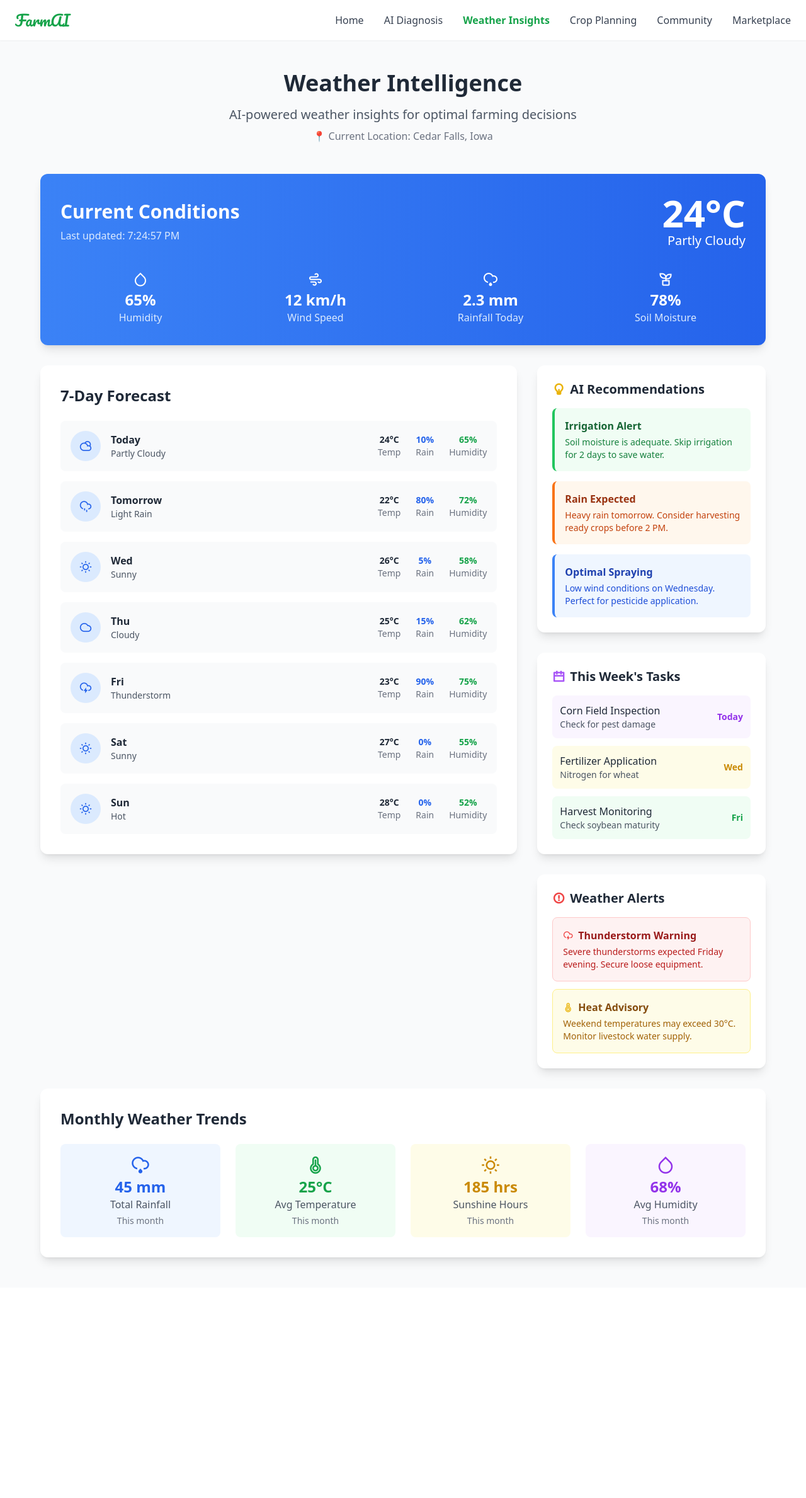
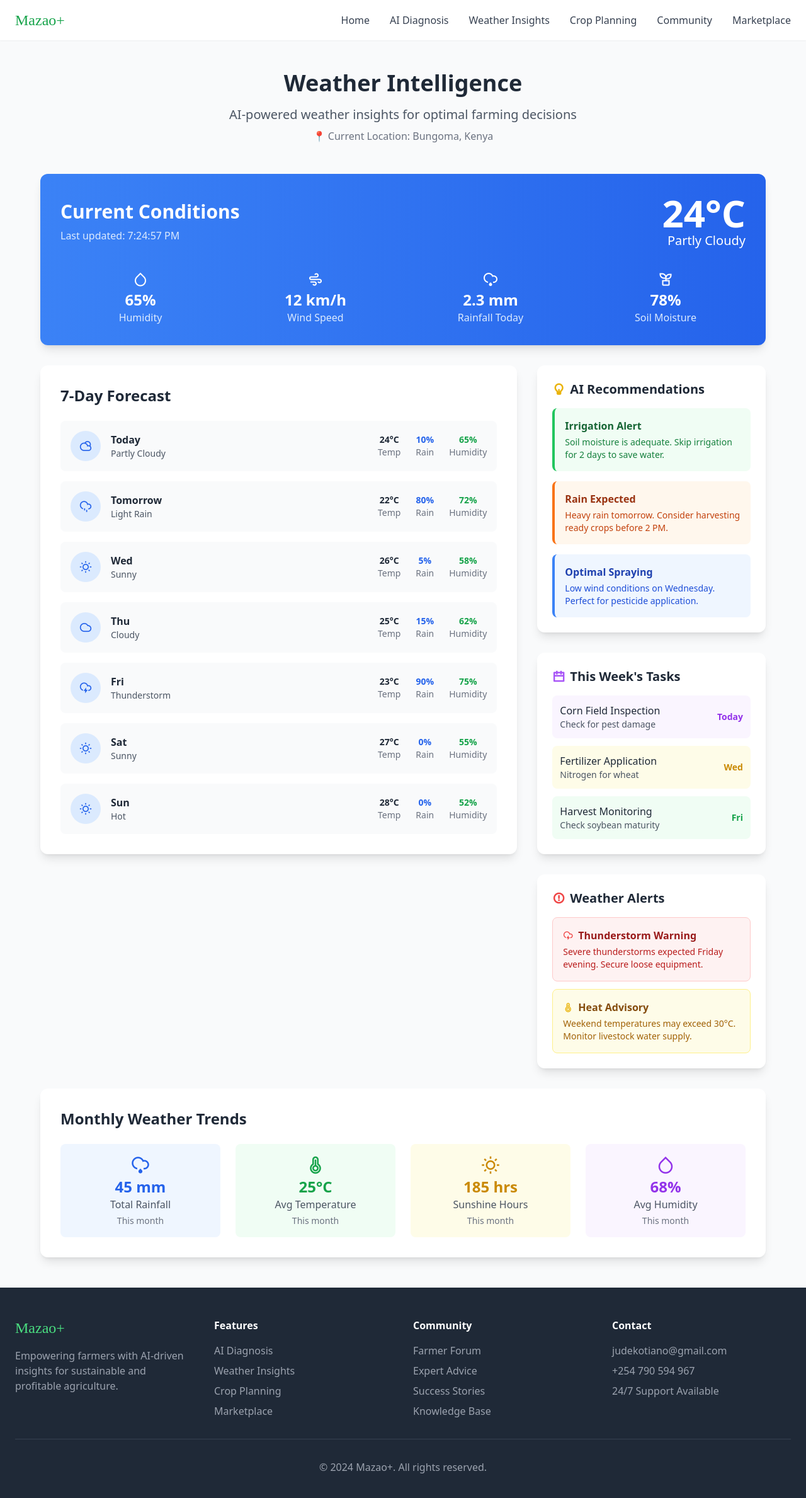
Before and after one commit to kotiano/MazaoPlus2, a Next.js app: page /weather in a window 1280 px wide. Shown: the top 2378 px of the page at 63% size. Before the commit the page ends 2044 px from the top, so only its background shows below. Built offline with nearby package versions, Linux system fonts and the light colour scheme.

Commit message:
Add files via upload

```diff
--- a/app/weather/page.tsx
+++ b/app/weather/page.tsx
@@ -47,11 +47,11 @@ export default function WeatherPage() {
       <header className="bg-white shadow-sm">
         <div className="container mx-auto px-6 py-4">
           <div className="flex items-center justify-between">
-            <Link href="/" className="font-['Pacifico'] text-2xl text-green-600 cursor-pointer">FarmAI</Link>
+            <div className="font-[\'Pacifico\'] text-2xl text-green-600">Mazao+</div>
             <nav className="flex space-x-8">
               <Link href="/" className="text-gray-700 hover:text-green-600 transition-colors cursor-pointer">Home</Link>
               <Link href="/ai-diagnosis" className="text-gray-700 hover:text-green-600 transition-colors cursor-pointer">AI Diagnosis</Link>
-              <Link href="/weather" className="text-green-600 font-semibold cursor-pointer">Weather Insights</Link>
+              <Link href="/weather" className="text-gray-700 hover:text-green-600 transition-colors cursor-pointer">Weather Insights</Link>
               <Link href="/crop-planning" className="text-gray-700 hover:text-green-600 transition-colors cursor-pointer">Crop Planning</Link>
               <Link href="/community" className="text-gray-700 hover:text-green-600 transition-colors cursor-pointer">Community</Link>
               <Link href="/marketplace" className="text-gray-700 hover:text-green-600 transition-colors cursor-pointer">Marketplace</Link>
@@ -66,7 +66,7 @@ export default function WeatherPage() {
           <div className="text-center mb-12">
             <h1 className="text-4xl font-bold text-gray-800 mb-4">Weather Intelligence</h1>
             <p className="text-xl text-gray-600">AI-powered weather insights for optimal farming decisions</p>
-            <p className="text-gray-500 mt-2">📍 Current Location: Cedar Falls, Iowa</p>
+            <p className="text-gray-500 mt-2">📍 Current Location: Bungoma, Kenya</p>
           </div>
 
           {/* Current Weather */}
@@ -263,6 +263,48 @@ export default function WeatherPage() {
           </div>
         </div>
       </div>
+      {/* Footer */}
+      <footer className="bg-gray-800 text-white py-12">
+        <div className="container mx-auto px-6">
+          <div className="grid md:grid-cols-4 gap-8">
+            <div>
+              <div className="font-[\'Pacifico\'] text-2xl text-green-400 mb-4">Mazao+</div>
+              <p className="text-gray-400">
+                Empowering farmers with AI-driven insights for sustainable and profitable agriculture.
+              </p>
+            </div>
+            <div>
+              <h4 className="font-bold mb-4">Features</h4>
+              <ul className="space-y-2 text-gray-400">
+                <li><Link href="/ai-diagnosis" className="hover:text-white cursor-pointer">AI Diagnosis</Link></li>
+                <li><Link href="/weather" className="hover:text-white cursor-pointer">Weather Insights</Link></li>
+                <li><Link href="/crop-planning" className="hover:text-white cursor-pointer">Crop Planning</Link></li>
+                <li><Link href="/marketplace" className="hover:text-white cursor-pointer">Marketplace</Link></li>
+              </ul>
+            </div>
+            <div>
+              <h4 className="font-bold mb-4">Community</h4>
+              <ul className="space-y-2 text-gray-400">
+                <li><Link href="/community" className="hover:text-white cursor-pointer">Farmer Forum</Link></li>
+                <li><a href="#" className="hover:text-white cursor-pointer">Expert Advice</a></li>
+                <li><a href="#" className="hover:text-white cursor-pointer">Success Stories</a></li>
+                <li><a href="#" className="hover:text-white cursor-pointer">Knowledge Base</a></li>
+              </ul>
+            </div>
+            <div>
+              <h4 className="font-bold mb-4">Contact</h4>
+              <ul className="space-y-2 text-gray-400">
+                <li>judekotiano@gmail.com</li>
+                <li>+254 790 594 967</li>
+                <li>24/7 Support Available</li>
+              </ul>
+            </div>
+          </div>
+          <div className="border-t border-gray-700 mt-8 pt-8 text-center text-gray-400">
+            <p>&copy; 2024 Mazao+. All rights reserved.</p>
+          </div>
+        </div>
+      </footer>
     </div>
   );
 }
```
